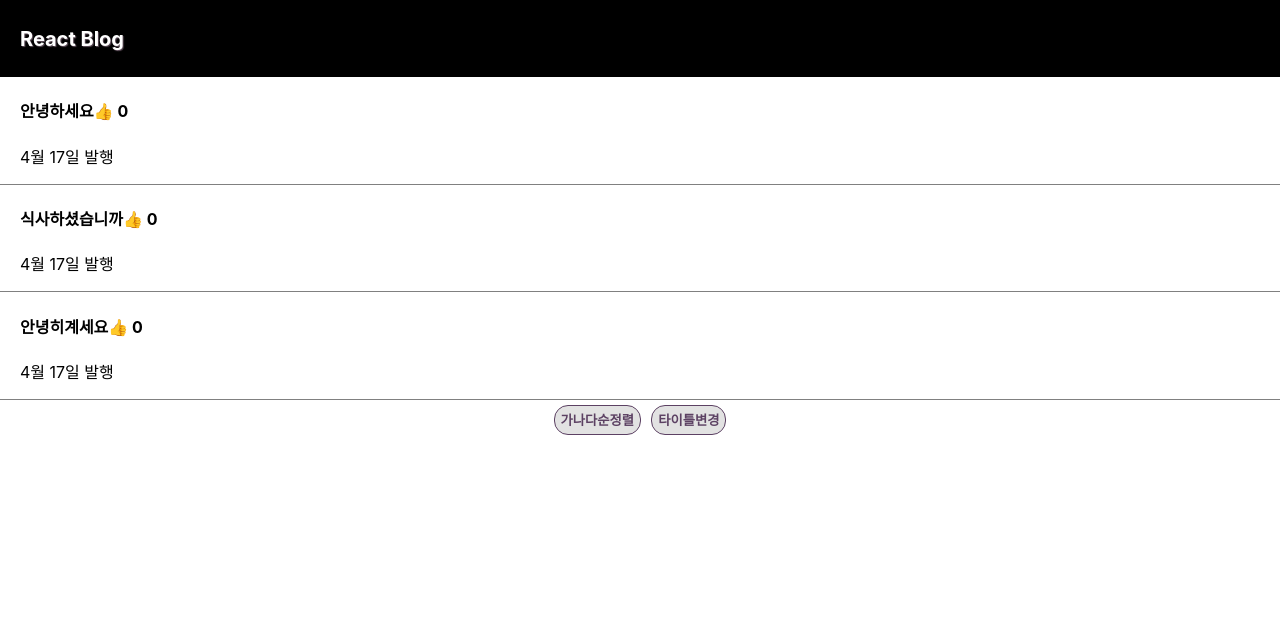
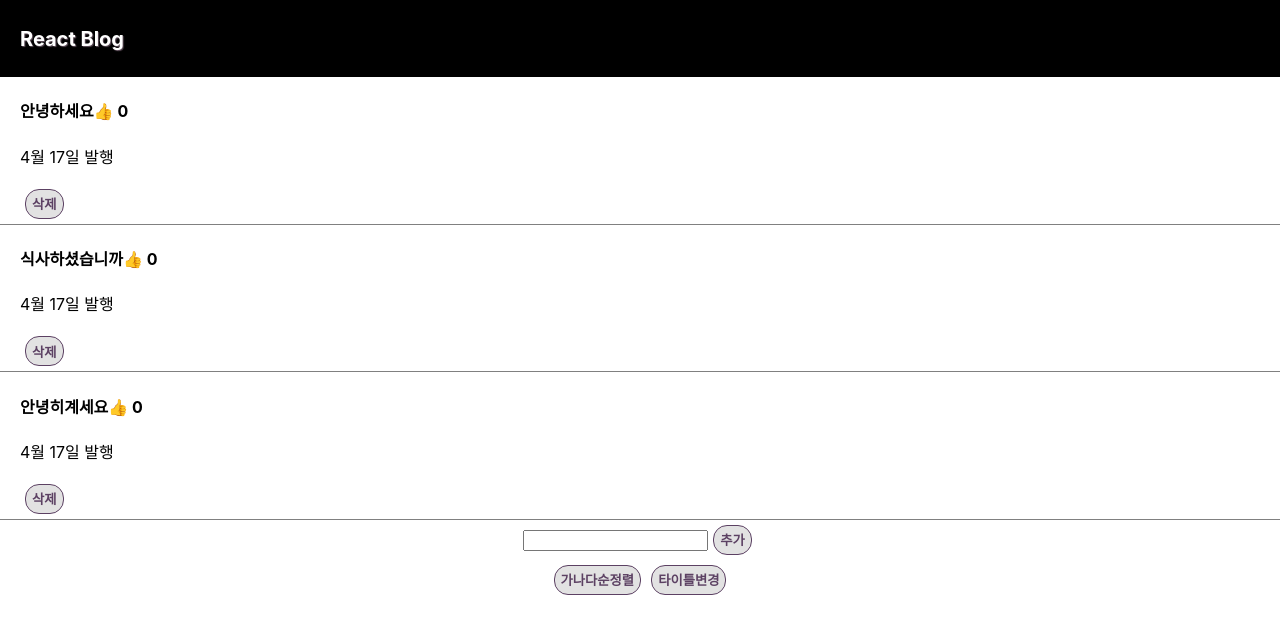
Before and after one commit to Song4025/react-blog, a React (Create React App) app: page / in a window 1280 px wide. Shown: the top 634 px of the page. Built offline with nearby package versions, Linux system fonts and the light colour scheme.

Commit message:
add input and addBtn

```diff
--- a/src/App.js
+++ b/src/App.js
@@ -6,8 +6,12 @@
 function App() {
 
   let [title, setTitle] = useState(['안녕하세요' , '식사하셨습니까', '안녕히계세요']);
+  let [changeTitle, setChageTitle] = useState(0);
+
   let [like, setLike] = useState([0, 0, 0]);
   let [modal, setModal] = useState(false); // 모달 초기값은 false로 지정
+
+  let [addText, setAddText] = useState('');
   let modalToggle = () => {
     setModal(modal => modal ? false : true);
   }
@@ -39,9 +43,11 @@
         // 반복문을 사용하고 싶지만 html사이에 for문을 사용할 수 없음.
         title.map(function(parameter, i){
           return (
-            <div className='list' key = {i}>
-              <h4><p  onClick={()=>{
-                modalToggle();
+            <div className='list' key={i}>
+              <h4><p  onClick={(e)=>{
+                modalToggle()
+                setChageTitle(i)
+                e.stopPropagation()
               }} style={{cursor: 'pointer', display: 'inline'}}>{title[i]}</ p>
               <span className="like" onClick={() => {
                 let likeCopy = [...like];
@@ -49,6 +55,9 @@
                 setLike(likeCopy);
               }}>👍</span> {like[i]} </h4>
               <p>4월 17일 발행</p>
+              <button onClick={()=>{
+
+              }}>삭제</button>
             </div>
           );
         })
@@ -57,7 +66,7 @@
       {
         // if문은 html중간에 사용할 수 없음. 삼항연산자로 해야함
         // 사용법: 조건식? 참일때 실행 : 거짓일때 실행
-        modal == true ? <Modal color={'lightGrey'} 작명={title} setTitle={setTitle} /> : null
+        modal == true ? <Modal color={'lightGrey'} 작명={title} setTitle={setTitle} changeTitle={changeTitle} /> : null
         // 작명은 보통 오른쪽이름 그대로 갖다붙임 ex) title={title}
       }
 
@@ -67,9 +76,19 @@
       2. 큰 페이지들
       3. 자주변경되는 html-ui 들 (성능상 좋을 수 있음)
       */}
+      <div>
+        <input type="text"  onChange={(e)=>{
+          setAddText(e.target.value)
+          console.log(addText)
+        }}></input>
+        <button onClick={()=>{
+          let copy = [...title];
+          copy.unshift(addText);
+          setTitle(copy)
+        }}>추가</button>
+      </div>
 
       <button onClick={()=>{
-        // 제목을 가나다순으로 정렬하시오
         let copy = [...title];
         copy = copy.sort();
         setTitle(copy);
@@ -86,10 +105,9 @@
 }
 
 function Modal(props){
-  return(
-    <>
+  return (
     <div className='modal' style={{background : props.color}}>
-        <h4>{props.작명[0]}</h4>
+      <h4>{props.작명[props.changeTitle]}</h4>
       <p>날짜</p>
       <p>상세내용</p>
       <button onClick={()=>{
@@ -99,7 +117,6 @@
         props.setTitle(copy);
       }}>글수정</button>
     </div>
-    </>
   )
 }
 
```
Lines whose indentation alone changed are shown as unchanged.
